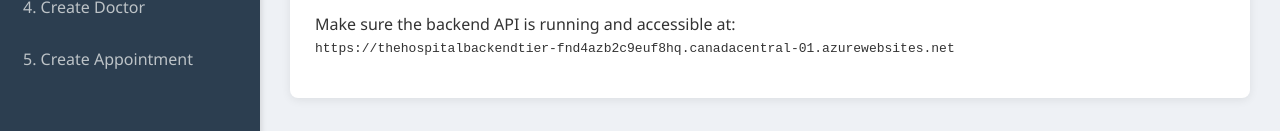
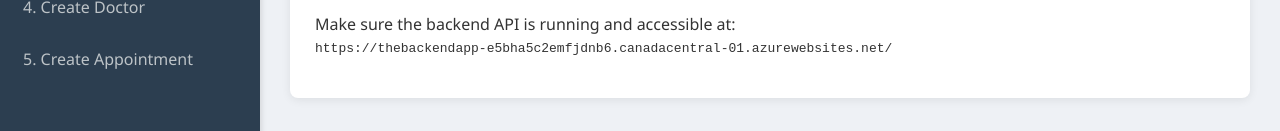
Before and after one commit to amerali003/TheHospitalFrontEnd, a website: page index.html in a window 1280 px wide. Shown: the part 320-451 px from the top of the page. Drawn offline with Linux system fonts and the light colour scheme.

Commit message:
Update index.html

```diff
--- a/index.html
+++ b/index.html
@@ -211,7 +211,7 @@
                 <li>Add new doctor profiles to the system.</li>
                 <li>Schedule appointments between patients and doctors.</li>
             </ul>
-            <p>Make sure the backend API is running and accessible at: <br><code>https://thehospitalbackendtier-fnd4azb2c9euf8hq.canadacentral-01.azurewebsites.net</code></p>
+            <p>Make sure the backend API is running and accessible at: <br><code>https://thebackendapp-e5bha5c2emfjdnb6.canadacentral-01.azurewebsites.net/</code></p>
         </div>
 
         <!-- 1. Create Patient -->
@@ -314,7 +314,7 @@
     </main>
 
     <script>
-        const BASE_URL = "https://thehospitalbackendtier-fnd4azb2c9euf8hq.canadacentral-01.azurewebsites.net";
+        const BASE_URL = "https://thebackendapp-e5bha5c2emfjdnb6.canadacentral-01.azurewebsites.net/";
 
         document.addEventListener('DOMContentLoaded', () => {
             const menuLinks = document.querySelectorAll('#side-menu a');
```
